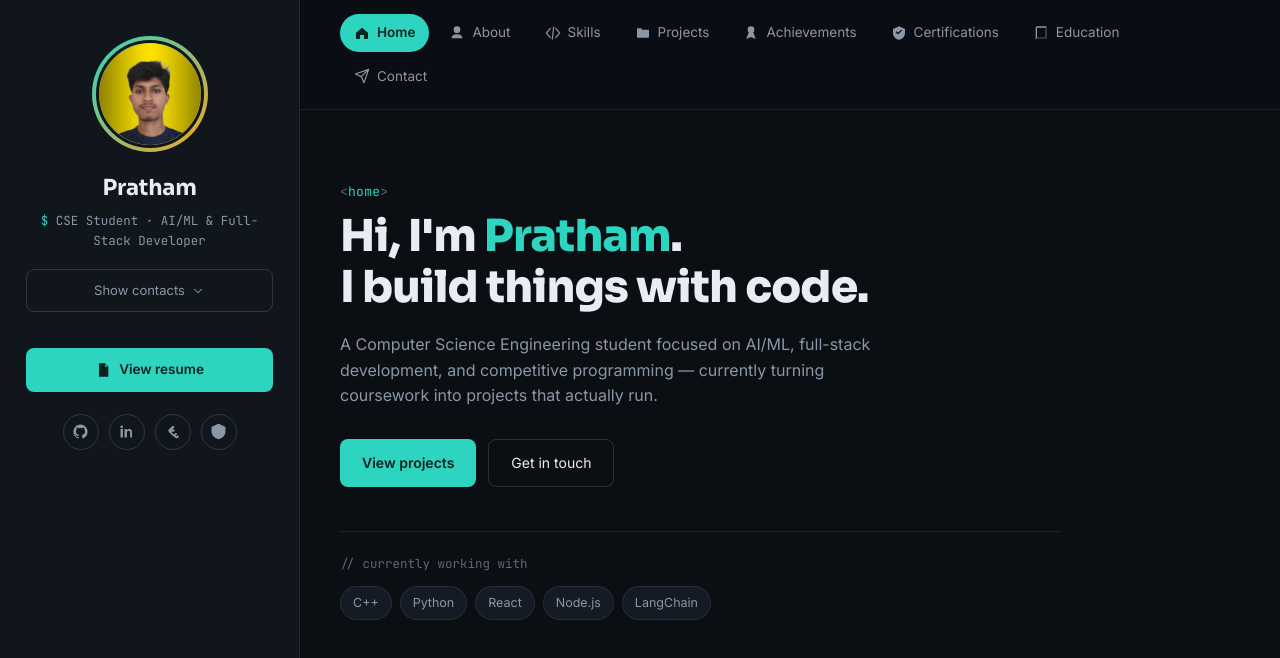
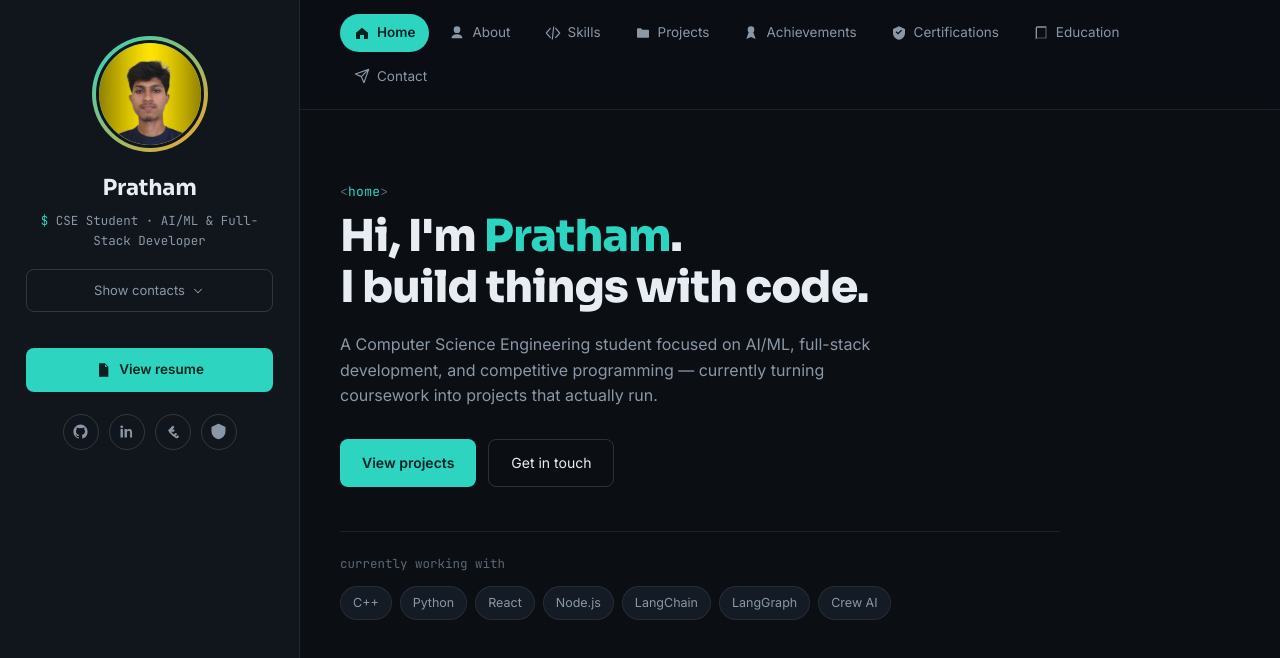
Before and after one commit to shettigarpratham6-web/my-portfolio, a React (Vite) app: page / in a window 1280 px wide. Shown: the top 658 px of the page. Built offline with nearby package versions, Linux system fonts and the light colour scheme.

Commit message:
Modify stack label and expand technology list
Updated the stack label and added new technologies to the stack chips.

```diff
--- a/src/components/sections/Home.jsx
+++ b/src/components/sections/Home.jsx
@@ -31,9 +31,9 @@ export default function Home({ onNavigate }) {
       </div>
 
       <div className="hero-stack">
-        <span className="stack-label">// currently working with</span>
+        <span className="stack-label"> currently working with</span>
         <div className="stack-chips">
-          {["C++", "Python", "React", "Node.js", "LangChain"].map((s) => (
+          {["C++", "Python", "React", "Node.js", "LangChain", "LangGraph", "Crew AI"].map((s) => (
             <span className="chip" key={s}>
               {s}
             </span>
```
